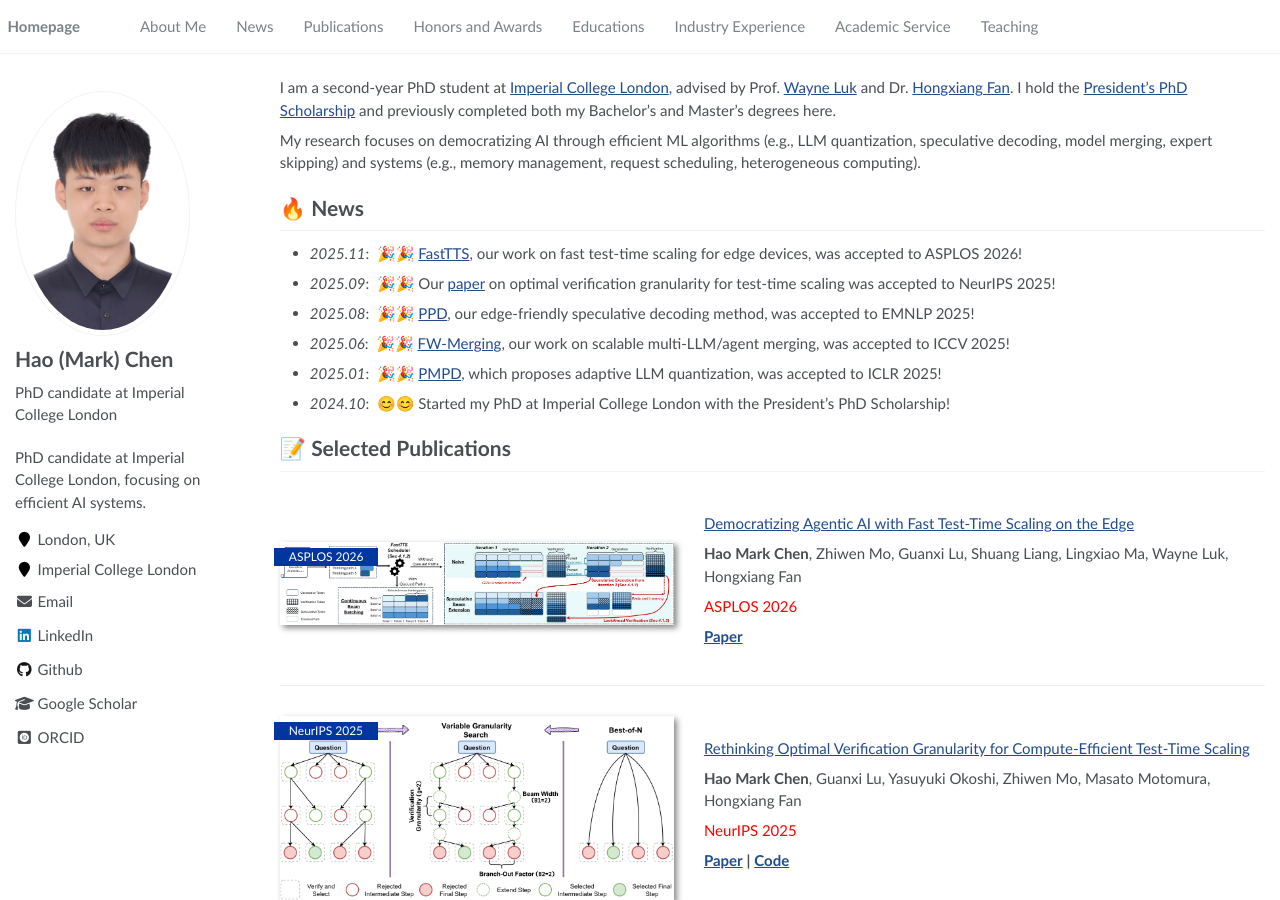
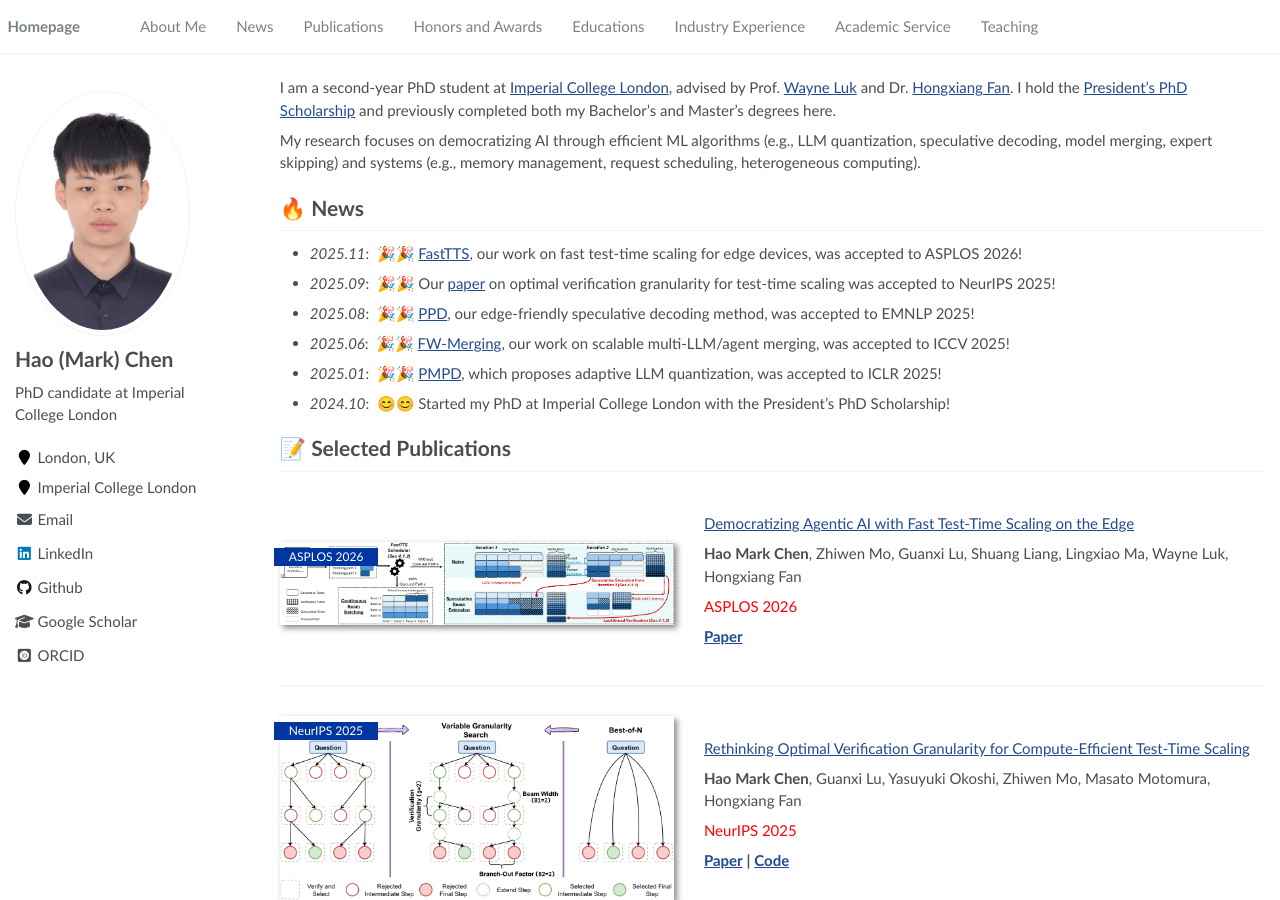
Before and after one commit to hmarkc/hmarkc.github.io, a Jekyll site: the page built from _pages/about.md, in a window 1280 px wide and 900 px high. Built offline with Jekyll 4.4.1, drawn with Linux system fonts in a browser that asks for light colours; some web fonts are replaced.

Commit message:
update description

```diff
--- a/_config.yml
+++ b/_config.yml
@@ -7,7 +7,7 @@
 
 # Site Settings
 title                    : "Hao (Mark) Chen"
-description              : "PhD candidate at Imperial College London, focusing on efficient AI systems."
+description              : ""
 repository               : "hmarkc/hmarkc.github.io"
 google_scholar_stats_use_cdn : true
 
```
